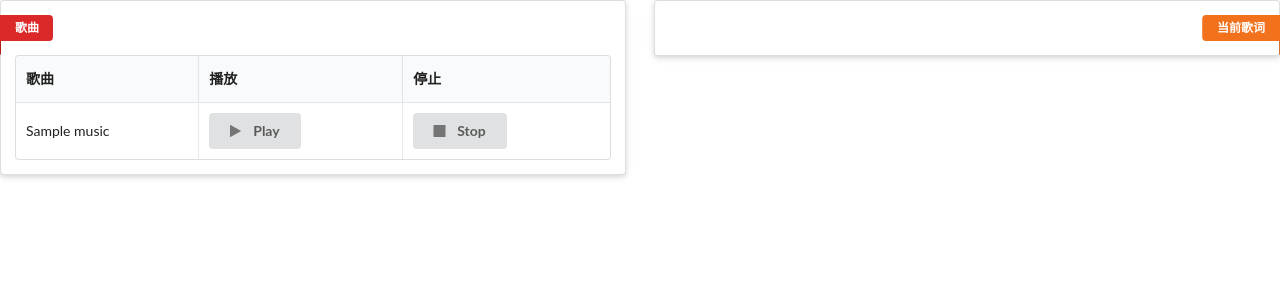
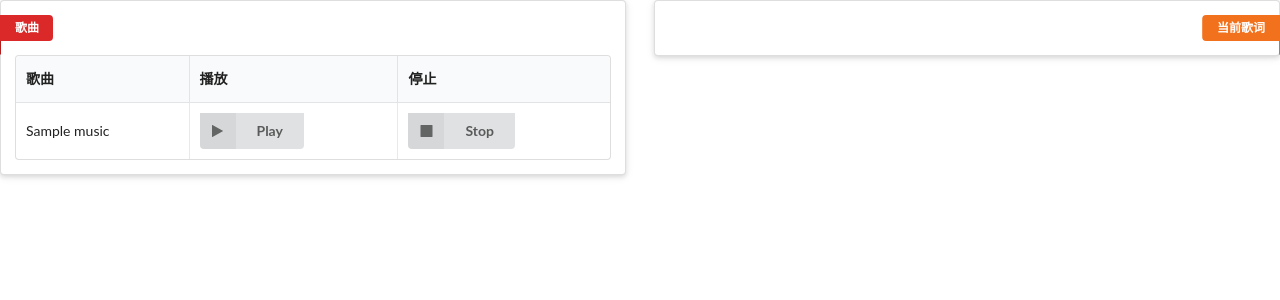
Before and after one commit to theburn/subtitle_play, a Django app: page /controllor/ in a window 1280 px wide. Shown: the top 300 px of the page. Run offline with Django 3.2, Linux system fonts and the light colour scheme; a user stored in the database is signed in; tables that the repository leaves empty hold one stand-in row (values such as "Sample post").

Commit message:
Tue Sep 15 09:36:52 CST 2015

```diff
--- a/subtitle_play/templates/controllor.html
+++ b/subtitle_play/templates/controllor.html
@@ -58,8 +58,16 @@
                       {% for music in music_list %}
                         <tr>
                             <td>{{ music.music_name }}</td>
-                            <td><button class="ui button "><i class="play icon labeled"></i> Play </button></td>
-                            <td><button class="ui button"><i class="stop icon labeled"></i> Stop </button></td>
+                            <td>
+                                <div class="ui vertical labeled icon buttons">
+                                    <button class="ui button"><i class="play icon"></i> Play </button>
+                                </div>
+                            </td>
+                            <td>
+                                <div class="ui vertical labeled icon buttons">
+                                    <button class="ui button"><i class="stop icon labeled"></i> Stop </button>
+                                </div>
+                            </td>
                         </tr>
                       {% endfor %}
                       </tbody>
```
